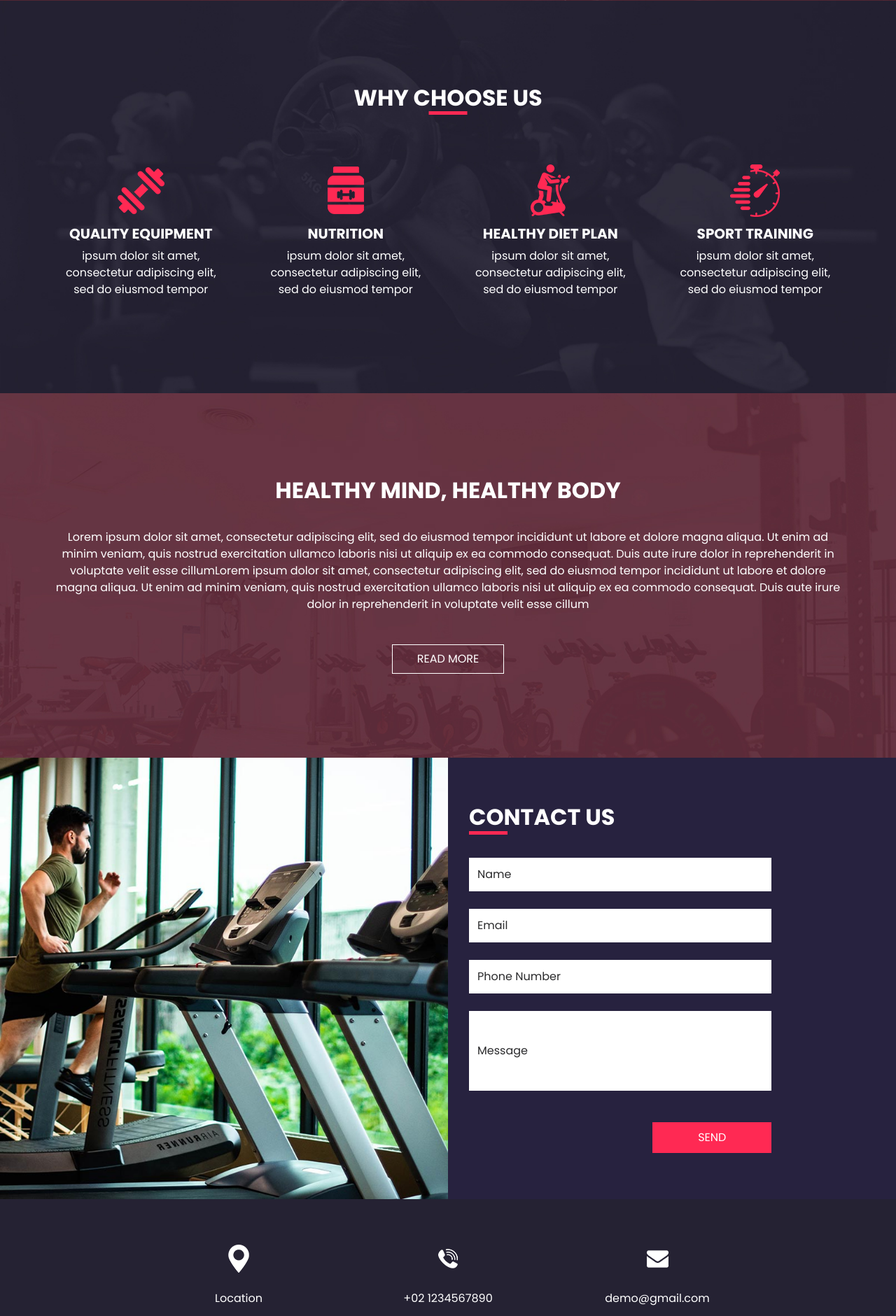
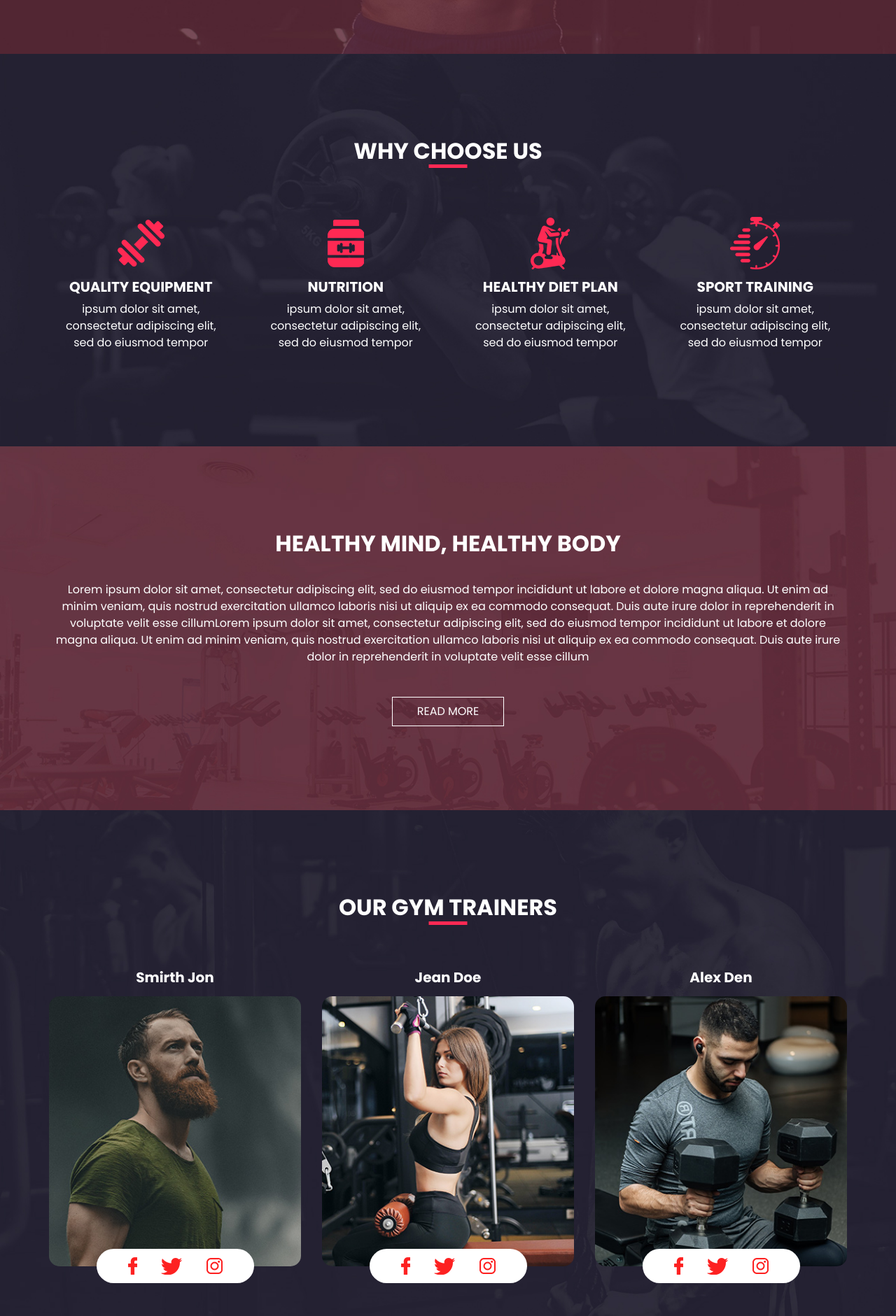
Before and after one commit to dev-rfgul/2nd-django-project, a Django app: page / in a window 1280 px wide. Shown: the part 799-2680 px from the top of the page at 70% size. Run offline with Django 5.2, Linux system fonts and the light colour scheme; some libraries are stand-ins or nearby versions.

Commit message:
finalized the layout issue

```diff
--- a/mysite/static/css/style.css
+++ b/mysite/static/css/style.css
@@ -2,6 +2,10 @@ body {
   font-family: 'Poppins', sans-serif;
   color: #000000;
   background-color: #ffffff;
+}
+
+.bg-maroon-custom {
+  background-color: #582534 !important;
 }
 
 .layout_padding {
--- a/mysite/templates/base.html
+++ b/mysite/templates/base.html
@@ -42,13 +42,15 @@
 
     <!-- Responsive style -->
     <link href="{% static 'css/responsive.css' %}" rel="stylesheet" />
+
   </head>
   <body>
 
   <!-- header section strats -->
 
-  <div class="hero_area">
-  <header class="header_section">
+
+
+  <header class="header_section bg-maroon-custom">
     <div class="container-fluid">
       <nav class="navbar navbar-expand-lg custom_nav-container ">
         <a class="navbar-brand" href="{%url 'home'%}">
@@ -88,13 +90,13 @@
     </div>
   </header>
   <!-- end header section -->
-    {% block home %} {% endblock %}
-</div>
+  {% block home %} {% endblock %}
 
 
-    {% block about %} {% endblock %}
-    {% block trainer %} {% endblock %}
-    {% block contact %} {% endblock %}
+  {% block about %} {% endblock %}
+  {% block trainer %} {% endblock %}
+  {% block contact %} {% endblock %}
+
 
 
 
@@ -154,8 +156,8 @@
 
 
 
-    <!-- JavaScript files -->
-    <script src="{% static 'js/bootstrap.js' %}"></script>
-    <script src="{% static 'js/jquery-3.4.1.min.js' %}"></script>
+  <script src="{% static 'js/jquery-3.4.1.min.js' %}"></script>
+  <script src="{% static 'js/bootstrap.js' %}"></script>
+
   </body>
 </html>
--- a/mysite/templates/neogym-html/index.html
+++ b/mysite/templates/neogym-html/index.html
@@ -1,7 +1,10 @@
 {%extends "base.html"%}
 {%load static%}
 
+
+
 {%block home%}
+<div class="hero_area">
  <!-- slider section -->
  <section class=" slider_section position-relative">
   <div id="carouselExampleIndicators" class="carousel slide" data-ride="carousel">
@@ -152,8 +155,8 @@
   </div>
 </section>
 <!-- end slider section -->
+</div>
  {%endblock %}
-
 
  {%block about%}
    <!-- Us section -->
@@ -171,7 +174,7 @@
           <div class="col-lg-3 col-md-6">
             <div class="box">
               <div class="img-box">
-                <img src="images/u-1.png" alt="">
+                <img src="{%static 'images/u-1.png'%}" alt="">
               </div>
               <div class="detail-box">
                 <h5>
@@ -186,7 +189,7 @@
           <div class="col-lg-3 col-md-6">
             <div class="box">
               <div class="img-box">
-                <img src="images/u-4.png" alt="">
+                <img src="{%static 'images/u-4.png'%}" alt="">
               </div>
               <div class="detail-box">
                 <h5>
@@ -201,7 +204,7 @@
           <div class="col-lg-3 col-md-6">
             <div class="box">
               <div class="img-box">
-                <img src="images/u-2.png" alt="">
+                <img src="{%static 'images/u-2.png'%}" alt="">
               </div>
               <div class="detail-box">
                 <h5>
@@ -216,7 +219,7 @@
           <div class="col-lg-3 col-md-6">
             <div class="box">
               <div class="img-box">
-                <img src="images/u-3.png" alt="">
+                <img src="{%static 'images/u-3.png'%}" alt="">
               </div>
               <div class="detail-box">
                 <h5>
@@ -263,7 +266,93 @@
   <!-- end us section -->
  {%endblock%}
 
+ {%block trainer%}
+ <!-- trainer section -->
 
+ <section class="trainer_section layout_padding">
+   <div class="container">
+     <div class="heading_container">
+       <h2>
+         Our Gym Trainers
+       </h2>
+     </div>
+     <div class="row">
+       <div class="col-lg-4 col-md-6 mx-auto">
+         <div class="box">
+           <div class="name">
+             <h5>
+               Smirth Jon
+             </h5>
+           </div>
+           <div class="img-box">
+             <img src="{% static 'images/t1.jpg'%}" alt="">
+           </div>
+           <div class="social_box">
+             <a href="">
+               <img src="{%static 'images/facebook-logo.png'%}" alt="">
+             </a>
+             <a href="">
+               <img src="{%static 'images/twitter.png'%}" alt="">
+             </a>
+             <a href="">
+               <img src="{%static 'images/instagram-logo.png'%}" alt="">
+             </a>
+           </div>
+         </div>
+       </div>
+       <div class="col-lg-4 col-md-6 mx-auto">
+         <div class="box">
+           <div class="name">
+             <h5>
+               Jean Doe
+             </h5>
+           </div>
+           <div class="img-box">
+             <img src="{%static 'images/t2.jpg'%}" alt="">
+           </div>
+           <div class="social_box">
+             <a href="">
+               <img src="{%static 'images/facebook-logo.png'%}" alt="">
+             </a>
+             <a href="">
+               <img src="{%static 'images/twitter.png'%}" alt="">
+             </a>
+             <a href="">
+               <img src="{%static 'images/instagram-logo.png'%}" alt="">
+             </a>
+           </div>
+         </div>
+       </div>
+       <div class="col-lg-4 col-md-6 mx-auto">
+         <div class="box">
+           <div class="name">
+             <h5>
+               Alex Den
+             </h5>
+           </div>
+           <div class="img-box">
+             <img src="{% static 'images/t3.jpg'%}" alt="">
+           </div>
+           <div class="social_box">
+             <a href="">
+               <img src="{%static 'images/facebook-logo.png'%}" alt="">
+             </a>
+             <a href="">
+               <img src="{%static 'images/twitter.png'%}" alt="">
+             </a>
+             <a href="">
+               <img src="{%static 'images/instagram-logo.png'%}" alt="">
+             </a>
+           </div>
+         </div>
+       </div>
+     </div>
+   </div>
+ </section>
+
+ <!-- end trainer section -->
+
+ {%endblock%}
 
 
 
```
Also changed, not shown: mysite/templates/neogym-html/why.html (+4 -4 lines).
